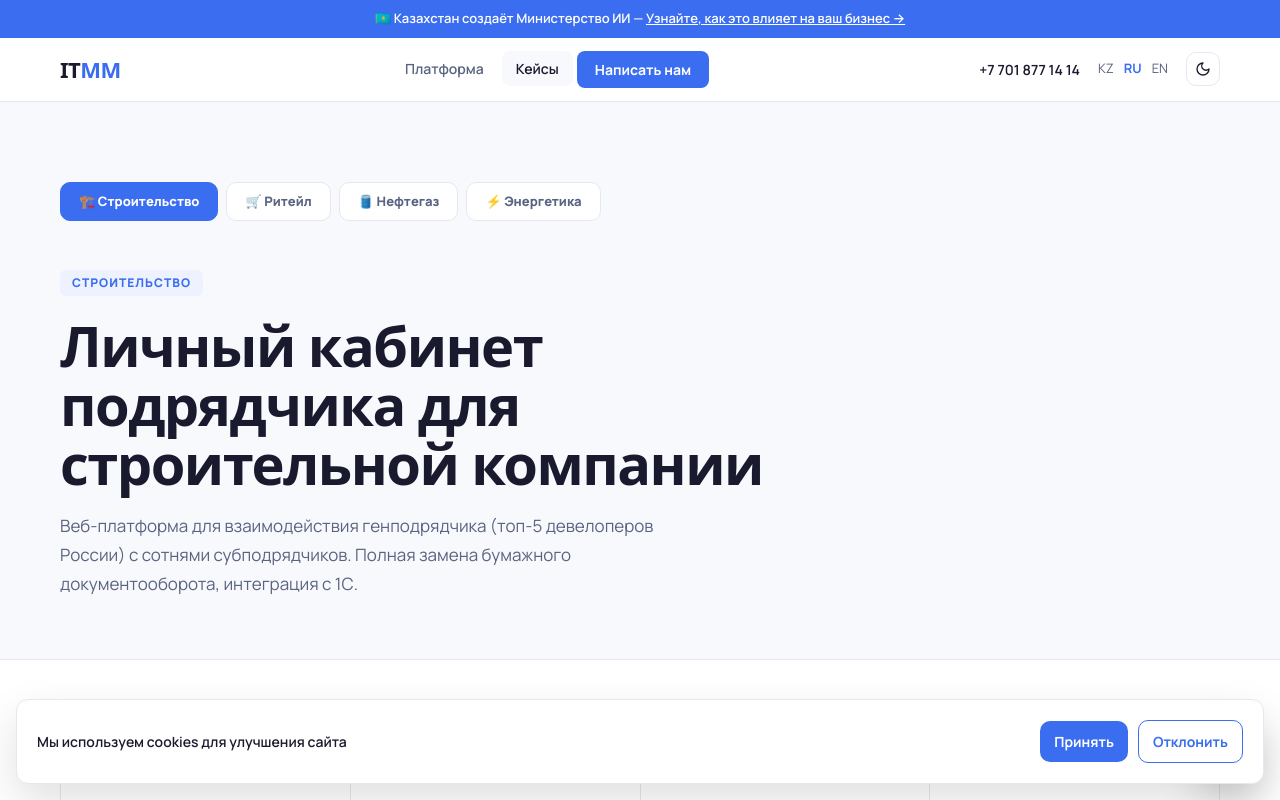
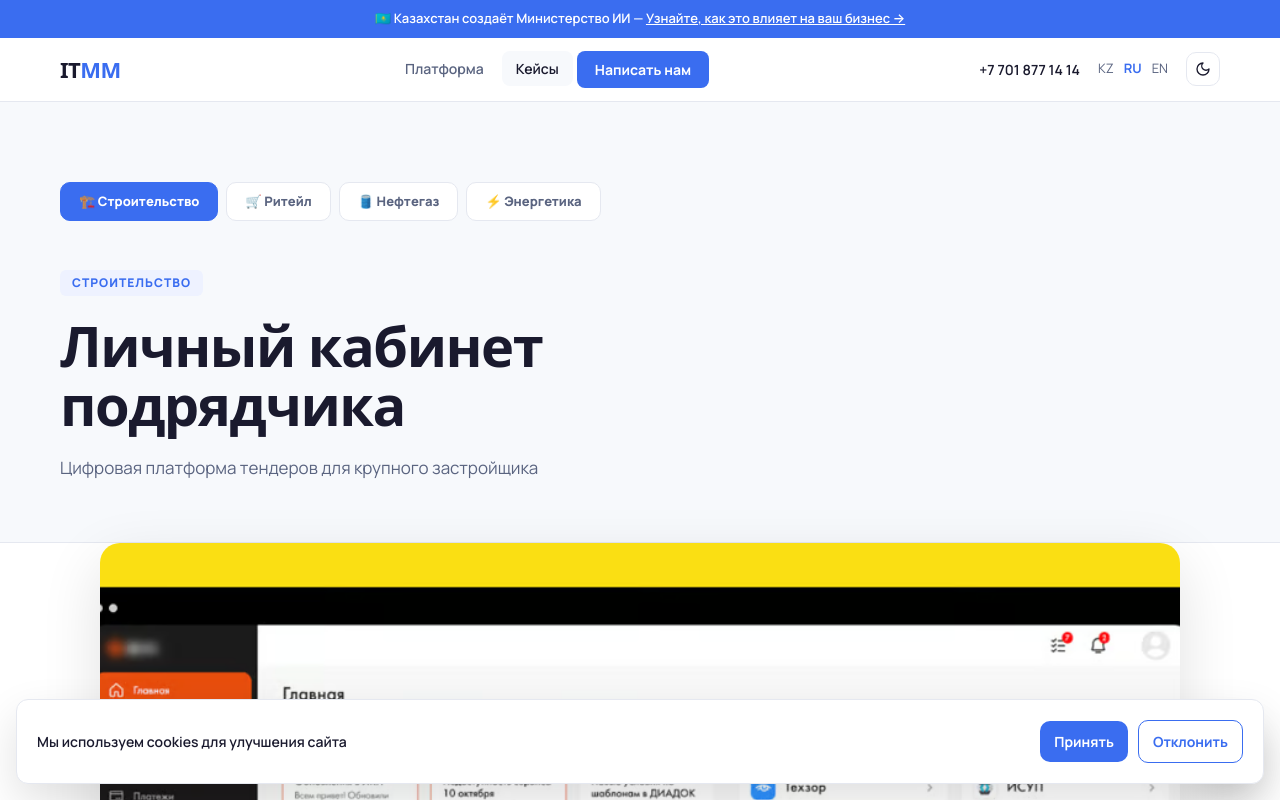
Before and after one commit to batyrhanerekinov001-boop/itmm, a React (Vite) app: page / in a window 1280 px wide. Both pictures are taken after a click on the element 360 px from the left and 1447 px from the top of the page. Shown: the top 800 px of the page. Built offline with nearby package versions, Linux system fonts and the light colour scheme; a web font is replaced by a local one.

Commit message:
добавил реальные кейсы

```diff
--- a/src/data/cases.ts
+++ b/src/data/cases.ts
@@ -1,66 +1,112 @@
 import type { CaseId } from "../types"
 
-export const CASE_TABS: Array<{ id: CaseId; label: string }> = [
+export type CaseData = {
+  id: CaseId
+  tag: string
+  title: string
+  subtitle: string
+  metric: string
+  description: string
+  problem: string
+  solution: string
+  results: string[]
+  image: string | null
+  color: string
+}
+
+export const cases: CaseData[] = [
+  {
+    id: "construction",
+    tag: "Строительство",
+    title: "Личный кабинет подрядчика",
+    subtitle: "Цифровая платформа тендеров для крупного застройщика",
+    metric: "145МР экономии/год",
+    description:
+      "Генподрядчик строил крупнейший в стране торговый центр. Закупки велись в Excel и почте — никакого контроля, риски срыва сроков. Мы разработали единую платформу тендеров с личным кабинетом для поставщиков.",
+    problem:
+      "Закупки в Excel и почте, ручная координация, нет прозрачности выбора подрядчиков, документы в разных местах.",
+    solution:
+      "Единая система тендеров: витрина активных закупок, приём предложений, анонимность на этапе торгов, интеграция с 1С заказчика.",
+    results: [
+      "Прозрачная логика выбора подрядчика",
+      "Цикл тендера сократился за счёт автоматизации",
+      "Закупки больше не тормозят стройку",
+      "Исключено недобросовестное влияние на выбор поставщика",
+      "Сохраняется история всех взаимодействий",
+    ],
+    image: "/cases/construction.avif",
+    color: "g1",
+  },
+  {
+    id: "oil",
+    tag: "Нефтегаз",
+    title: "Система учёта нефтепродуктов",
+    subtitle: "Автоматизация контроля топлива для Teboil",
+    metric: "Автоматизация 80%",
+    description:
+      "Международная нефтяная компания Teboil нуждалась в централизованном учёте нефтепродуктов на всех терминалах с соблюдением норм ЕС по биокомпонентам.",
+    problem:
+      "Ручной ввод данных, ошибки учёта, невозможность контролировать биокомпоненты в режиме реального времени.",
+    solution:
+      "Система учёта состава и характеристик нефтепродуктов в реальном времени. Автоматический расчёт биокомпонентов, импорт/экспорт данных, система уведомлений.",
+    results: [
+      "Централизованный контроль по всем объектам",
+      "Снижение ручных операций и ошибок",
+      "Полное соответствие требованиям ЕС",
+      "Ускорение формирования отчётности",
+      "Готовность к интеграции с ERP системами",
+    ],
+    image: "/cases/oil.avif",
+    color: "g2",
+  },
+  {
+    id: "retail",
+    tag: "Ритейл",
+    title: "Игровая экосистема",
+    subtitle: "Геймификация программы лояльности для сети супермаркетов",
+    metric: "7 игр за 1 год",
+    description:
+      "Крупная федеральная сеть супермаркетов хотела повысить вовлечённость покупателей и увеличить повторные покупки. Решение — сделать шопинг увлекательным через игры.",
+    problem:
+      "Низкая вовлечённость в программу лояльности, покупатели не возвращаются, нет эмоциональной связи с брендом.",
+    solution:
+      "7 мобильных игр за год, встроенных в программу лояльности. Пользователи играют, выигрывают купоны и тратят их на товары. Полноценная экосистема с картой и локациями.",
+    results: [
+      "Рост числа активных участников программы лояльности",
+      "Увеличение среднего чека у игроков",
+      "Новый эмоциональный канал взаимодействия с брендом",
+      "Проект стал постоянным инструментом маркетинга",
+    ],
+    image: null,
+    color: "g3",
+  },
+  {
+    id: "energy",
+    tag: "Энергетика",
+    title: "ERP для энергетики",
+    subtitle: "Цифровая трансформация крупного производителя энергии",
+    metric: "100% прозрачность данных",
+    description:
+      "Крупный производитель тепловой и электрической энергии работал без единой системы — коммерческий и технический контуры были разрознены. Мы объединили всё в одну ERP.",
+    problem:
+      "Нет единой системы учёта абонентов, ручной документооборот, невозможно мониторить оборудование в реальном времени.",
+    solution:
+      "ERP-система объединила учёт абонентов и договоров, автоматизацию документооборота, интеграцию с телеметрией и мониторинг оборудования в реальном времени.",
+    results: [
+      "Полная прозрачность данных по потреблению и расчётам",
+      "Сокращение времени обработки документов",
+      "Централизованный контроль за состоянием станций",
+      "Улучшение прогнозирования нагрузок",
+      "Готовность к интеграции с ИИ-модулями",
+    ],
+    image: null,
+    color: "g4",
+  },
+]
+
+export const caseTabs: Array<{ id: CaseId; label: string }> = [
   { id: "construction", label: "🏗️ Строительство" },
   { id: "retail", label: "🛒 Ритейл" },
   { id: "oil", label: "🛢️ Нефтегаз" },
   { id: "energy", label: "⚡ Энергетика" },
 ]
-
-export const CASE_HEADERS: Record<
-  CaseId,
-  { tag: string; title: string; subtitle: string }
-> = {
-  construction: {
-    tag: "Строительство",
-    title: "Личный кабинет подрядчика для строительной компании",
-    subtitle:
-      "Веб-платформа для взаимодействия генподрядчика (топ-5 девелоперов России) с сотнями субподрядчиков. Полная замена бумажного документооборота, интеграция с 1С.",
-  },
-  retail: {
-    tag: "Ритейл",
-    title: "Игровая экосистема для сети супермаркетов",
-    subtitle:
-      "Серия из 7 мобильных игр в программе лояльности крупной федеральной сети. Геймификация вовлекла покупателей и увеличила частоту покупок.",
-  },
-  oil: {
-    tag: "Нефтегаз",
-    title: "Система учёта нефтепродуктов для Teboil",
-    subtitle:
-      "Специализированная система для международной нефтяной компании. Автоматизирует контроль состава топлива, обеспечивает соответствие стандартам ЕС.",
-  },
-  energy: {
-    tag: "Энергетика",
-    title: "ERP-система для энергетической компании",
-    subtitle:
-      "Многоуровневая ERP, объединившая коммерческий и технический контуры — от учёта абонентов до мониторинга оборудования в реальном времени.",
-  },
-}
-
-export const CASE_METRICS: Record<CaseId, Array<{ value: string; label: string }>> =
-  {
-    construction: [
-      { value: "4×", label: "ускорение согласований" },
-      { value: "2×", label: "быстрее выплаты" },
-      { value: "1000+", label: "актов в месяц онлайн" },
-      { value: "145М₽", label: "экономия в год" },
-    ],
-    retail: [
-      { value: "7", label: "игр за первый год" },
-      { value: "↑↑", label: "вовлечённость" },
-      { value: "↑", label: "средний чек" },
-      { value: "∞", label: "постоянный инструмент" },
-    ],
-    oil: [
-      { value: "−30%", label: "время обработки" },
-      { value: "+20%", label: "точность учёта" },
-      { value: "80%", label: "автоматизация" },
-      { value: "100%", label: "соответствие ЕС" },
-    ],
-    energy: [
-      { value: "100%", label: "прозрачность данных" },
-      { value: "↓↓", label: "время отчётов" },
-      { value: "↑", label: "эффективность" },
-      { value: "AI", label: "готовность к ИИ" },
-    ],
-  }
--- a/src/pages/CasesPage.tsx
+++ b/src/pages/CasesPage.tsx
@@ -1,10 +1,7 @@
 import { Footer } from "../components/Footer"
+import { caseTabs, cases } from "../data/cases"
 import type { Translations } from "../i18n/translations"
 import type { CaseId } from "../types"
-import { ConstructionCase } from "./cases/ConstructionCase"
-import { EnergyCase } from "./cases/EnergyCase"
-import { OilCase } from "./cases/OilCase"
-import { RetailCase } from "./cases/RetailCase"
 
 type Props = {
   t: Translations
@@ -14,15 +11,14 @@ type Props = {
 }
 
 export function CasesPage({ t, activeCase, onSelectCase, onNavigateToContact }: Props) {
-  const header = t.cases.headers[activeCase]
-  const metrics = t.cases.metrics[activeCase]
+  const current = cases.find((c) => c.id === activeCase) ?? cases[0]
 
   return (
     <>
       <div className="case-page-hero">
         <div style={{ maxWidth: 1200, margin: "0 auto" }}>
           <div className="case-tabs">
-            {t.cases.tabs.map((tab) => (
+            {caseTabs.map((tab) => (
               <button
                 key={tab.id}
                 className={`case-tab${tab.id === activeCase ? " active" : ""}`}
@@ -32,26 +28,53 @@ export function CasesPage({ t, activeCase, onSelectCase, onNavigateToContact }:
               </button>
             ))}
           </div>
-          <div className="case-tag">{header.tag}</div>
-          <h1>{header.title}</h1>
-          <p>{header.subtitle}</p>
+          <div className="case-tag">{current.tag}</div>
+          <h1>{current.title}</h1>
+          <p>{current.subtitle}</p>
         </div>
       </div>
 
-      <div className="metrics-row">
-        {metrics.map((m) => (
-          <div className="metric-box" key={m.label}>
-            <div className="metric-val">{m.value}</div>
-            <div className="metric-label">{m.label}</div>
+      <div className="case-body">
+        {current.image && (
+          <div className="split-visual" style={{ padding: 0, overflow: "hidden", height: 420 }}>
+            <img
+              src={current.image}
+              alt={current.title}
+              style={{ width: "100%", height: "100%", objectFit: "cover" }}
+            />
           </div>
-        ))}
-      </div>
+        )}
 
-      <div className="case-body">
-        {activeCase === "construction" && <ConstructionCase t={t} />}
-        {activeCase === "retail" && <RetailCase t={t} />}
-        {activeCase === "oil" && <OilCase t={t} />}
-        {activeCase === "energy" && <EnergyCase t={t} />}
+        <div className="case-two-col" style={{ marginTop: 40 }}>
+          <div>
+            <div className="col-head">Описание</div>
+            <p>{current.description}</p>
+          </div>
+          <div>
+            <div className="col-head">Метрика</div>
+            <p>{current.metric}</p>
+          </div>
+        </div>
+
+        <div className="case-two-col" style={{ marginTop: 40 }}>
+          <div>
+            <div className="col-head">Проблема</div>
+            <p>{current.problem}</p>
+          </div>
+          <div>
+            <div className="col-head">Решение</div>
+            <p>{current.solution}</p>
+          </div>
+        </div>
+
+        <div style={{ marginTop: 40 }}>
+          <div className="col-head">Результаты</div>
+          <ul className="ul-clean">
+            {current.results.map((r) => (
+              <li key={r}>{r}</li>
+            ))}
+          </ul>
+        </div>
       </div>
 
       <div className="dark-cta">
```
